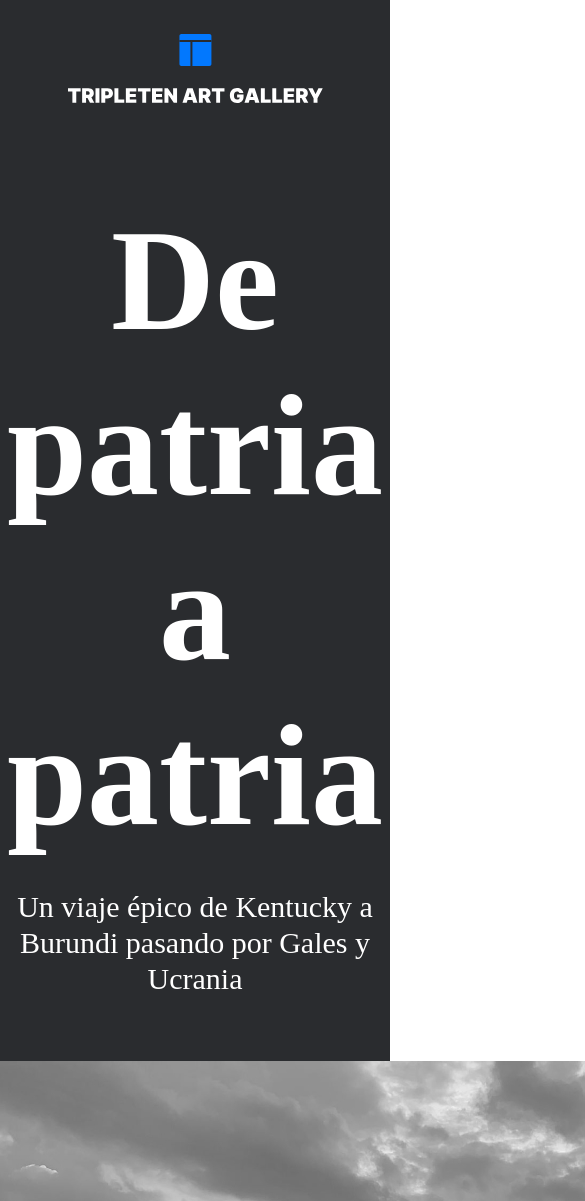
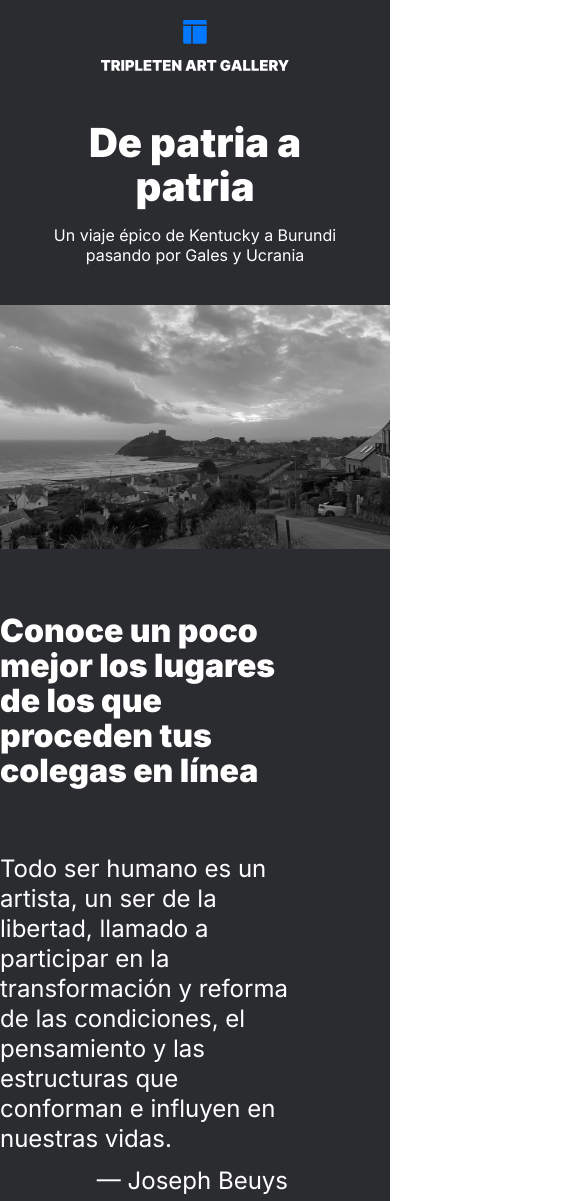
Before and after one commit to MORALESHERNANDEZALANYAVE/web_project_homeland, a plain HTML site: page index.html in a window 390 px wide. Shown: the top 1201 px of the page, 585 px wide, since content can reach past the window. Drawn offline with Linux system fonts and the light colour scheme.

Commit message:
Responsive

```diff
--- a/fonts.css
+++ b/fonts.css
@@ -1,2 +1,24 @@
 @font-face {
+  font-family: "Inter";
+  src: url(./vendor/fonts/Inter-Regular.woff2);
+  font-weight: 400;
+
 }
+
+@font-face {
+  font-family: "Inter";
+  src: url(./vendor/fonts/Inter-SemiBold.woff2);
+  font-weight: 600;
+}
+
+@font-face {
+  font-family: "Inter";
+  src: url(./vendor/fonts/Inter-Bold.woff2);
+  font-weight: 700;
+}
+
+@font-face {
+  font-family: "Inter";
+  src: url(./vendor/fonts/Inter-Black.woff2);
+  font-weight: 900;
+}
--- a/index.html
+++ b/index.html
@@ -15,6 +15,7 @@
 
     <!--   Links de la pagina   -->
     <link rel="stylesheet" href="./pages/styles.css" />
+    <link rel="stylesheet" href="fonts.css" />
 
     <!--   Importacion de favicon   -->
     <link rel="shortcut icon" href="" type="image/x-icon" />
@@ -25,80 +26,63 @@
       <!-- Aqui comienza el encabezado de la pagina web -->
 
       <header class="header">
-        <div class="header__logo">
         <img
-            class="header__logo-image"
+          class="header__logo"
           src="./images/logo.svg"
           alt="Logotipo Tripleten Art Gallery"
         />
-        </div>
       </header>
 
       <!-- Aqui comienza el main de la pagina web -->
 
       <main class="main">
         <section class="lead">
-          <div class="lead__title">
-            <h1 class="lead__title-text">De patria a patria</h1>
-          </div>
+          <h1 class="lead__title">De patria a patria</h1>
 
-          <div class="lead__subtitle">
-            <p class="lead__subtitle-text">
+          <p class="lead__subtitle">
             Un viaje épico de Kentucky a Burundi pasando por Gales y Ucrania
           </p>
-          </div>
 
-          <div class="lead__image">
           <img
             src="./images/lead_image.jpg"
+            class="lead__image"
             alt="imagen de un paisaje en la cual se ve la costa."
           />
-          </div>
         </section>
 
         <section class="intro">
-          <div class="intro__title">
-            <h2>
-              Conoce un poco mejor los lugares de los que proceden tus colegas
-              en línea
+          <h2 class="intro__title">
+            Conoce un poco mejor los lugares de los que proceden tus colegas en
+            línea
           </h2>
-          </div>
 
-          <div class="intro__quote">
-            <p>
+          <p class="intro__quote">
             Todo ser humano es un artista, un ser de la libertad, llamado a
             participar en la transformación y reforma de las condiciones, el
             pensamiento y las estructuras que conforman e influyen en nuestras
             vidas.
           </p>
-          </div>
 
-          <div class="intro__quote-author">
-            <p>— Joseph Beuys</p>
-          </div>
+          <p class="intro__quote-author">— Joseph Beuys</p>
 
-          <div class="intro__text">
-            <p>
+          <p class="intro__text">
             La ciudad de TripleTen ha reunido a profesionales de diferentes
-              rincones del mundo. Hoy, la Galería de Arte TripleTen se
-              enorgullece de presentar historias y fotografías de algunas de las
-              personas que dedican su tiempo y esfuerzo a hacer que los futuros
-              profesionales de la tecnología de esta ciudad se sientan como en
-              casa. Cada uno de nosotros tiene una historia única sobre el lugar
-              del que procede. No dudes en añadir a nuestra colección tu propia
-              historia y una obra de arte visual dedicada a tu ciudad natal. No
-              importa de dónde seas, nos alegra que seas nuestro vecino.
+            rincones del mundo. Hoy, la Galería de Arte TripleTen se enorgullece
+            de presentar historias y fotografías de algunas de las personas que
+            dedican su tiempo y esfuerzo a hacer que los futuros profesionales
+            de la tecnología de esta ciudad se sientan como en casa. Cada uno de
+            nosotros tiene una historia única sobre el lugar del que procede. No
+            dudes en añadir a nuestra colección tu propia historia y una obra de
+            arte visual dedicada a tu ciudad natal. No importa de dónde seas,
+            nos alegra que seas nuestro vecino.
           </p>
-          </div>
         </section>
       </main>
 
       <!-- Aqui comienza el footer de la pagina web -->
 
       <footer class="footer">
-        <div class="footer__copyright">
-          <p>© 2024. Yavé Hernández</p>
-        </div>
+        <p class="footer__copyright">© 2024. Yavé Hernández</p>
       </footer>
     </div>
   </body>
--- a/pages/styles.css
+++ b/pages/styles.css
@@ -1,89 +1,259 @@
+@import url(../fonts.css);
+
 body {
   margin: 0;
 }
 
 .page {
+  max-width: 100%;
+  margin: 0;
+  padding: 0;
+  font-family: "Inter", sans-serif;
+  text-align: center;
+  display: flex;
+  flex-direction: column;
+  align-items: center;
   background-color: #2a2c2f;
+  color: #fff;
 }
 
 .header {
   display: flex;
-  justify-content: center;
+  flex-direction: column;
   align-items: center;
-  width: 100vw;
-  padding-top: 34px;
+  margin: 0 auto;
 }
 
 .header__logo {
-  max-width: 100%;
-}
-
-.header__logo-image {
-  max-width: 100%;
-  height: auto;
+  margin: 0 auto;
+  padding-top: 34px;
+  max-width: 255px;
+  max-height: 69px;
 }
 
 .main {
-  display: flex;
-  align-items: center;
-  flex-direction: column;
-  width: 100vw;
+  margin: 0;
+  padding: 0;
 }
 
 .lead {
-  max-width: 984px;
-  width: 100%;
-  text-align: center;
-  color: #fff;
+  display: flex;
+  flex-direction: column;
+  align-items: center;
+  margin: 0 auto;
 }
 
 .lead__title {
-  margin: 91px auto auto;
+  font-family: "Inter", sans-serif;
   font-size: 96px;
-}
-
-.lead__title-text {
-  margin: 0;
-  margin-bottom: 31px;
+  font-weight: 900;
+  max-width: 720px;
+  line-height: 100px;
+  text-align: center;
+  margin: 91px auto 0;
 }
 
 .lead__subtitle {
+  font-family: "Inter", sans-serif;
+  font-weight: 400;
+  font-size: 30px;
+  line-height: 36px;
+  text-align: center;
+  max-width: 720px;
+  margin-bottom: 64px;
+}
+
+.lead__image {
+  max-width: 968px;
+  width: 100%;
+}
+
+.intro {
+  display: flex;
+  flex-direction: column;
+  text-align: start;
+}
+
+.intro__title {
+  font-family: "Inter", sans-serif;
+  font-weight: 900;
+  font-size: 54px;
+  line-height: 58px;
+  max-width: 830px;
+  margin-top: 92px;
+}
+
+.intro__quote {
+  font-family: "Inter", sans-serif;
+  font-weight: 400;
+  font-size: 24px;
+  line-height: 34px;
+  max-width: 738px;
+  margin-top: 40px;
+  margin-bottom: 10px;
+}
+
+.intro__quote-author {
+  font-family: "Inter", sans-serif;
+  font-weight: 400;
+  font-size: 24px;
+  line-height: 34px;
+  text-align: right;
+  max-width: 732px;
+  margin-top: 10px;
+}
+
+.intro__text {
+  font-family: "Inter", sans-serif;
+  font-weight: 400;
+  font-size: 16px;
+  line-height: 26.08px;
+  max-width: 722px;
+  margin-top: 32px;
+}
+
+.footer {
   display: flex;
   justify-content: center;
 }
 
-.lead__subtitle-text {
-  margin: 0;
-  font-size: 30px;
-  line-height: 36px;
-  max-width: 720px;
+.footer__copyright {
+  font-family: "Inter", sans-serif;
+  font-weight: 400;
+  font-size: 14px;
+  line-height: 16px;
+  text-align: right;
+  margin-top: 92px;
+}
+
+/*-----Responsive 1280px-------*/
+
+@media screen and (max-width: 1278px) {
+  .header__logo {
+    padding-top: 30px;
+    max-width: 254px;
+    max-height: 66px;
     width: 100%;
+  }
+}
+
+@media screen and (max-width: 1278px) {
+  .lead__title {
+    font-size: 75px;
+    line-height: 79px;
+    max-width: 530px;
+    max-height: 158px;
+    margin-top: 90px;
+  }
+
+  .lead__subtitle {
+    margin-top: 25px;
+    margin-bottom: 30px;
   }
 
   .lead__image {
     max-width: 100%;
-  height: 100%;
-  margin: 64px auto 92px 0;
+  }
 }
 
-.intro {
-  max-width: 830px;
-  max-height: 607px;
-}
-
+@media screen and (max-width: 1278px) {
   .intro__title {
+    font-size: 45px;
+    line-height: 49px;
+    max-width: 707px;
+    max-height: 147px;
+    margin-top: 90px;
   }
 
   .intro__quote {
+    font-size: 24px;
+    line-height: 34px;
+    max-width: 720px;
+    max-height: 136px;
+    margin-top: 50px;
+    margin-bottom: 0;
   }
 
   .intro__quote-author {
+    font-size: 24px;
+    line-height: 34px;
+    max-width: 720px;
+    max-height: 34px;
+    margin-top: 0;
   }
 
   .intro__text {
+    max-width: 720px;
+    max-height: 182px;
+  }
 }
 
-.footer {
+/*-----Responsive 768px-------*/
+
+@media screen and (max-width: 540px) {
+  .header__logo {
+    padding-top: 20px;
+    max-width: 188px;
+    max-height: 52px;
+    width: 100%;
+  }
 }
 
-.footer__copyright;
+@media screen and (max-width: 540px) {
+  .lead__title {
+    font-size: 40px;
+    line-height: 44px;
+    max-width: 228px;
+    max-height: 88px;
+    margin-top: 50px;
+  }
+
+  .lead__subtitle {
+    font-size: 16px;
+    line-height: 20px;
+    max-width: 288px;
+    max-height: 40px;
+    margin-top: 16px;
+    margin-bottom: 40px;
+  }
+
+  .lead__image {
+    max-width: 100%;
+  }
+}
+
+@media screen and (max-width: 540px) {
+  .intro__title {
+    font-size: 32px;
+    line-height: 35px;
+    max-width: 288px;
+    max-height: 175px;
+    margin-top: 64px;
+  }
+
+  .intro__quote {
+    line-height: 30px;
+    max-width: 288px;
+    max-height: 300px;
+    margin-top: 40px;
+    margin-bottom: 10px;
+  }
+
+  .intro__quote-author {
+    max-width: 288px;
+    max-height: 34px;
+  }
+
+  .intro__text {
+    max-width: 288px;
+    max-height: 442px;
+  }
+}
+
+@media screen and (max-width: 540px) {
+  .footer__copyright {
+    line-height: 14px;
+    max-width: 194px;
+    max-height: 14px;
+  }
+}
```
Also changed, not shown: vendor/fonts/Inter-Black.woff2 (added), vendor/fonts/Inter-Bold.woff2 (added), vendor/fonts/Inter-Regular.woff2 (added), vendor/fonts/Inter-SemiBold.woff2 (added). Lines whose indentation alone changed are shown as unchanged.
